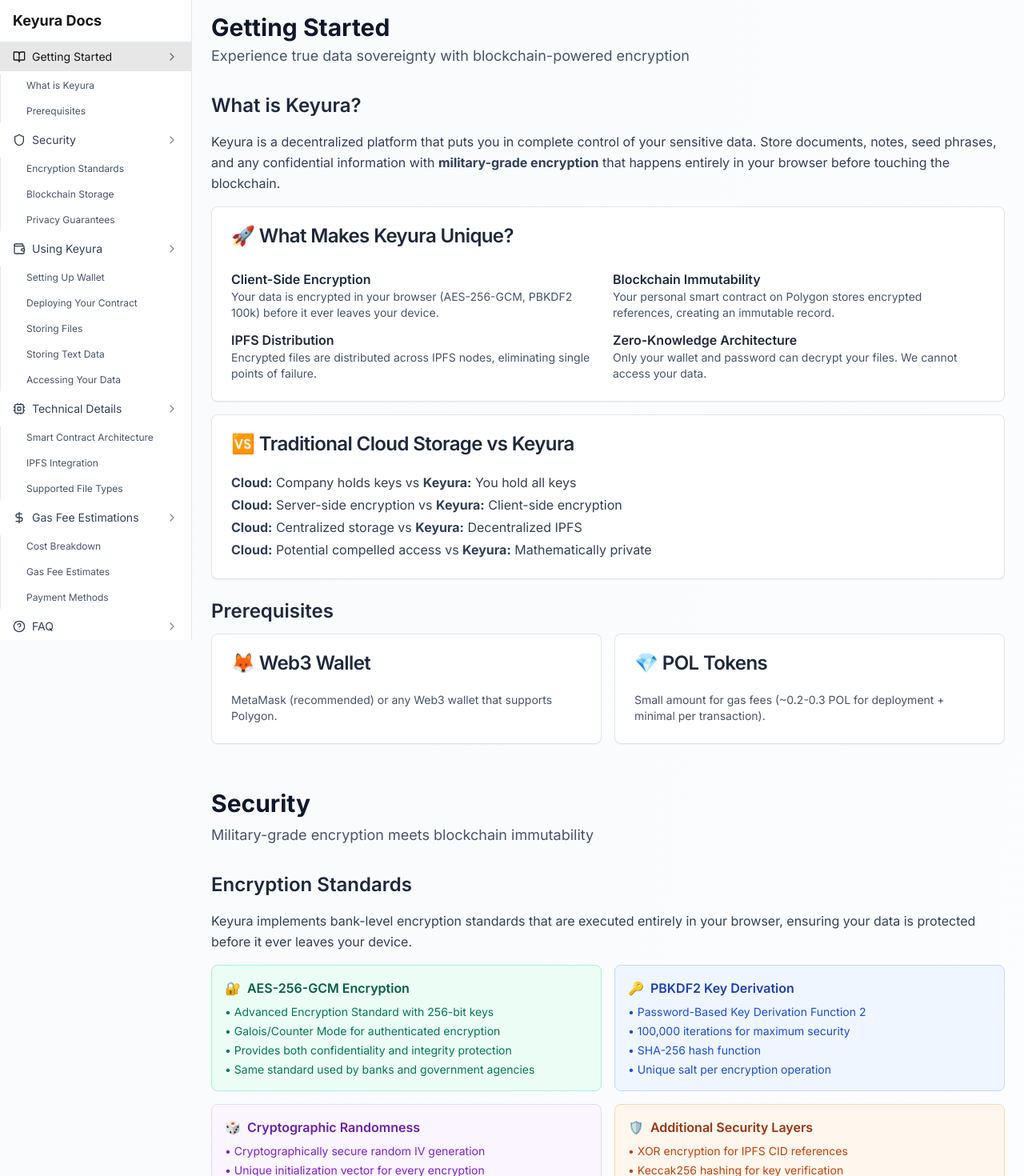
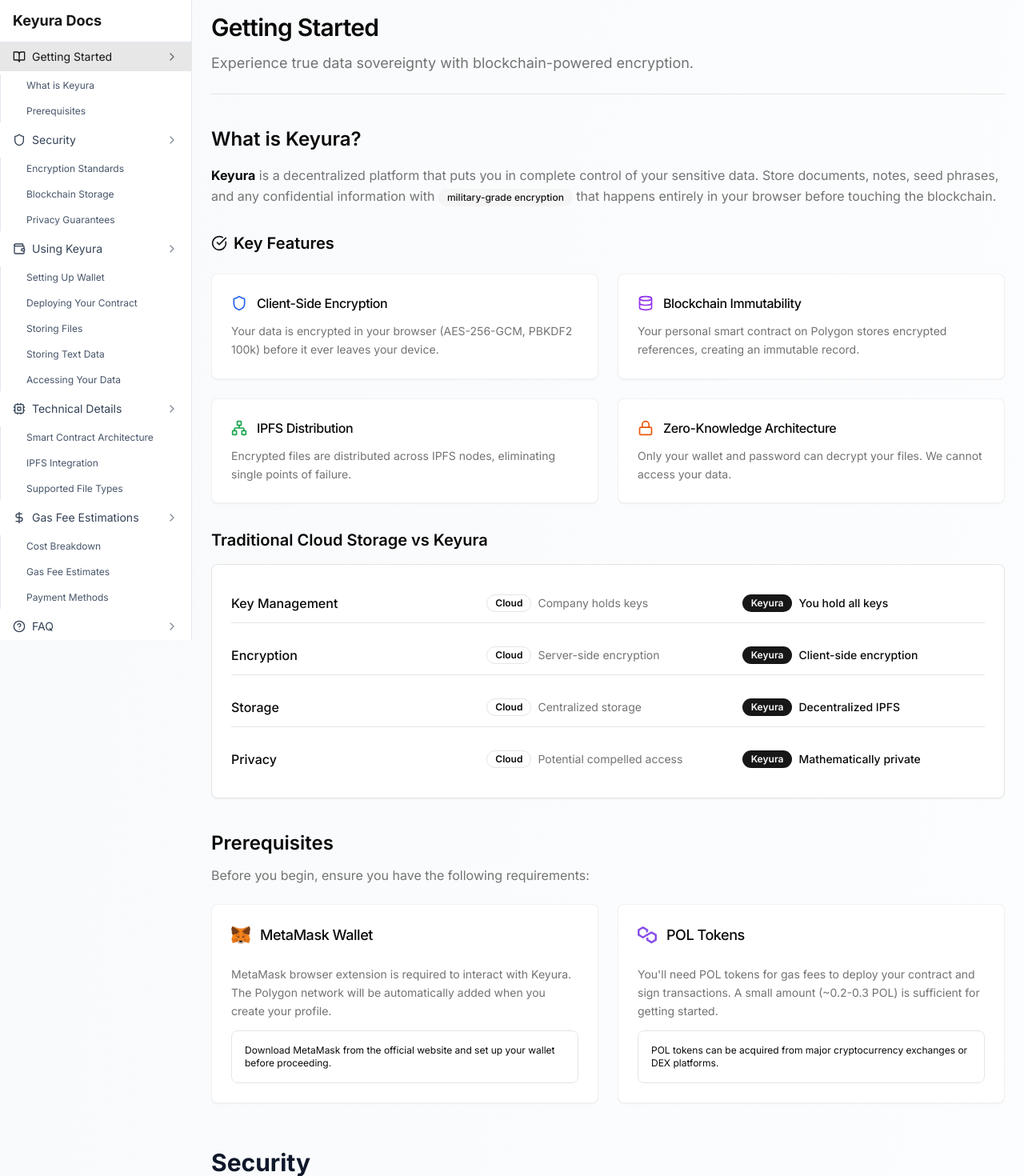
Before and after one commit to srivathsav004/keyura, a Next.js app: page /documentation in a window 1280 px wide. Shown: the top 1470 px of the page at 80% size. Built offline with nearby package versions, Linux system fonts and the light colour scheme.

Commit message:
getting started update

```diff
--- a/app/documentation/getting-started.tsx
+++ b/app/documentation/getting-started.tsx
@@ -1,82 +1,210 @@
-import { Card, CardContent, CardHeader, CardTitle, CardDescription } from "@/components/ui/card";
+'use client';
+
+import { Card, CardContent, CardHeader, CardTitle } from "@/components/ui/card";
+import { Badge } from "@/components/ui/badge";
+import { Separator } from "@/components/ui/separator";
+import { Alert, AlertDescription } from "@/components/ui/alert";
+import { CheckCircle, Shield, Database, Network, Lock } from "lucide-react";
+import Image from "next/image";
 
 export default function GettingStarted() {
   return (
-    <section id="getting-started" className="space-y-8">
-      <div className="space-y-1">
-        <h2 className="text-3xl font-bold text-slate-900">Getting Started</h2>
-        <p className="text-lg text-slate-600">Experience true data sovereignty with blockchain-powered encryption</p>
+    <section id="getting-started" className="space-y-10 w-full">
+      {/* Header */}
+      <div className="space-y-3">
+        <h1 className="text-3xl font-semibold tracking-tight text-foreground">
+          Getting Started
+        </h1>
+        <p className="text-lg text-muted-foreground leading-relaxed">
+          Experience true data sovereignty with blockchain-powered encryption.
+        </p>
+        <Separator className="!mt-6" />
       </div>
 
+      {/* What is Keyura */}
+      <div className="space-y-8">
+        <div className="space-y-4">
+          <h2 id="what-is-keyura" className="text-2xl font-semibold text-foreground">
+            What is Keyura?
+          </h2>
+          <div>
+            <p className="text-base text-muted-foreground leading-relaxed">
+              <strong className="text-foreground">Keyura</strong> is a decentralized platform that puts you in
+              complete control of your sensitive data. Store documents, notes, seed phrases, and any confidential
+              information with{" "}
+              <Badge variant="secondary" className="font-medium">
+                military-grade encryption
+              </Badge>{" "}
+              that happens entirely in your browser before touching the blockchain.
+            </p>
+          </div>
+        </div>
+
+        {/* Features Grid */}
         <div className="space-y-6">
+          <div className="flex items-center gap-2">
+            <CheckCircle className="h-5 w-5 text-primary" />
+            <h3 className="text-xl font-semibold text-foreground">Key Features</h3>
+          </div>
+
+          <div className="grid gap-6 grid-cols-1 lg:grid-cols-2">
+            <Card className="border-border/50">
+              <CardHeader className="pb-3">
+                <CardTitle className="text-base font-medium flex items-center gap-3">
+                  <Shield className="h-5 w-5 text-blue-600" />
+                  Client-Side Encryption
+                </CardTitle>
+              </CardHeader>
+              <CardContent className="pt-0">
+                <p className="text-sm text-muted-foreground leading-relaxed">
+                  Your data is encrypted in your browser (AES-256-GCM, PBKDF2 100k) before it ever leaves your device.
+                </p>
+              </CardContent>
+            </Card>
+
+            <Card className="border-border/50">
+              <CardHeader className="pb-3">
+                <CardTitle className="text-base font-medium flex items-center gap-3">
+                  <Database className="h-5 w-5 text-purple-600" />
+                  Blockchain Immutability
+                </CardTitle>
+              </CardHeader>
+              <CardContent className="pt-0">
+                <p className="text-sm text-muted-foreground leading-relaxed">
+                  Your personal smart contract on Polygon stores encrypted references, creating an immutable record.
+                </p>
+              </CardContent>
+            </Card>
+
+            <Card className="border-border/50">
+              <CardHeader className="pb-3">
+                <CardTitle className="text-base font-medium flex items-center gap-3">
+                  <Network className="h-5 w-5 text-green-600" />
+                  IPFS Distribution
+                </CardTitle>
+              </CardHeader>
+              <CardContent className="pt-0">
+                <p className="text-sm text-muted-foreground leading-relaxed">
+                  Encrypted files are distributed across IPFS nodes, eliminating single points of failure.
+                </p>
+              </CardContent>
+            </Card>
+
+            <Card className="border-border/50">
+              <CardHeader className="pb-3">
+                <CardTitle className="text-base font-medium flex items-center gap-3">
+                  <Lock className="h-5 w-5 text-orange-600" />
+                  Zero-Knowledge Architecture
+                </CardTitle>
+              </CardHeader>
+              <CardContent className="pt-0">
+                <p className="text-sm text-muted-foreground leading-relaxed">
+                  Only your wallet and password can decrypt your files. We cannot access your data.
+                </p>
+              </CardContent>
+            </Card>
+          </div>
+        </div>
+
+        {/* Comparison Table */}
         <div className="space-y-4">
-          <h3 id="what-is-keyura" className="text-2xl font-semibold text-slate-800">What is Keyura?</h3>
-          <p className="text-slate-700 leading-relaxed">
-            Keyura is a decentralized platform that puts you in complete control of your sensitive data. Store documents,
-            notes, seed phrases, and any confidential information with <strong>military-grade encryption</strong> that
-            happens entirely in your browser before touching the blockchain.
-          </p>
+          <h3 className="text-xl font-semibold text-foreground">
+            Traditional Cloud Storage vs Keyura
+          </h3>
+
           <Card>
-            <CardHeader>
-              <CardTitle className="text-slate-800">🚀 What Makes Keyura Unique?</CardTitle>
-              <CardDescription></CardDescription>
-            </CardHeader>
-            <CardContent>
-              <div className="grid gap-3 md:grid-cols-2">
-                <div>
-                  <div className="font-semibold text-slate-800">Client-Side Encryption</div>
-                  <p className="text-sm text-slate-600">Your data is encrypted in your browser (AES-256-GCM, PBKDF2 100k) before it ever leaves your device.</p>
+            <CardContent className="p-6">
+              <div className="space-y-4">
+                {[
+                  { aspect: "Key Management", cloud: "Company holds keys", keyura: "You hold all keys" },
+                  { aspect: "Encryption", cloud: "Server-side encryption", keyura: "Client-side encryption" },
+                  { aspect: "Storage", cloud: "Centralized storage", keyura: "Decentralized IPFS" },
+                  { aspect: "Privacy", cloud: "Potential compelled access", keyura: "Mathematically private" }
+                ].map((item, index) => (
+                  <div key={index}>
+                    <div className="grid grid-cols-1 md:grid-cols-3 gap-4 py-3">
+                      <div className="font-medium text-foreground">
+                        {item.aspect}
                       </div>
-                <div>
-                  <div className="font-semibold text-slate-800">Blockchain Immutability</div>
-                  <p className="text-sm text-slate-600">Your personal smart contract on Polygon stores encrypted references, creating an immutable record.</p>
+                      <div className="flex items-center gap-2">
+                        <Badge variant="outline" className="text-xs">Cloud</Badge>
+                        <span className="text-sm text-muted-foreground">{item.cloud}</span>
                       </div>
-                <div>
-                  <div className="font-semibold text-slate-800">IPFS Distribution</div>
-                  <p className="text-sm text-slate-600">Encrypted files are distributed across IPFS nodes, eliminating single points of failure.</p>
+                      <div className="flex items-center gap-2">
+                        <Badge variant="default" className="text-xs">Keyura</Badge>
+                        <span className="text-sm text-foreground font-medium">{item.keyura}</span>
                       </div>
-                <div>
-                  <div className="font-semibold text-slate-800">Zero-Knowledge Architecture</div>
-                  <p className="text-sm text-slate-600">Only your wallet and password can decrypt your files. We cannot access your data.</p>
                     </div>
+                    {index < 3 && <Separator />}
+                  </div>
+                ))}
               </div>
             </CardContent>
           </Card>
-          <Card>
+        </div>
+      </div>
+
+      {/* Prerequisites */}
+      <div className="space-y-6">
+        <div className="space-y-3">
+          <h2 id="prerequisites" className="text-2xl font-semibold text-foreground">
+            Prerequisites
+          </h2>
+          <p className="text-muted-foreground">
+            Before you begin, ensure you have the following requirements:
+          </p>
+        </div>
+
+        <div className="grid gap-6 grid-cols-1 lg:grid-cols-2">
+          <Card className="border-border/50">
             <CardHeader>
-              <CardTitle className="text-slate-800">🆚 Traditional Cloud Storage vs Keyura</CardTitle>
+              <CardTitle className="text-lg font-medium flex items-center gap-3">
+                <Image
+                  src="/metamask-logo.png"
+                  alt="MetaMask"
+                  width={24}
+                  height={24}
+                  className="w-6 h-6"
+                />
+                MetaMask Wallet
+              </CardTitle>
             </CardHeader>
-            <CardContent>
-              <ul className="text-slate-700 space-y-1">
-                <li><strong>Cloud:</strong> Company holds keys vs <strong>Keyura:</strong> You hold all keys</li>
-                <li><strong>Cloud:</strong> Server-side encryption vs <strong>Keyura:</strong> Client-side encryption</li>
-                <li><strong>Cloud:</strong> Centralized storage vs <strong>Keyura:</strong> Decentralized IPFS</li>
-                <li><strong>Cloud:</strong> Potential compelled access vs <strong>Keyura:</strong> Mathematically private</li>
-              </ul>
+            <CardContent className="space-y-3">
+              <p className="text-sm text-muted-foreground leading-relaxed">
+                MetaMask browser extension is required to interact with Keyura. The Polygon network will be automatically added when you create your profile.
+              </p>
+              <Alert>
+                <AlertDescription className="text-xs">
+                  Download MetaMask from the official website and set up your wallet before proceeding.
+                </AlertDescription>
+              </Alert>
             </CardContent>
           </Card>
-        </div>
 
-        <div className="space-y-3">
-          <h3 id="prerequisites" className="text-2xl font-semibold text-slate-800">Prerequisites</h3>
-          <div className="grid gap-4 md:grid-cols-2">
-            <Card>
+          <Card className="border-border/50">
             <CardHeader>
-                <CardTitle className="text-slate-800">🦊 Web3 Wallet</CardTitle>
+              <CardTitle className="text-lg font-medium flex items-center gap-3">
+                <Image
+                  src="/polygon-logo.png"
+                  alt="Polygon"
+                  width={24}
+                  height={24}
+                  className="w-6 h-6"
+                />
+                POL Tokens
+              </CardTitle>
             </CardHeader>
-              <CardContent>
-                <p className="text-sm text-slate-600">MetaMask (recommended) or any Web3 wallet that supports Polygon.</p>
+            <CardContent className="space-y-3">
+              <p className="text-sm text-muted-foreground leading-relaxed">
+                You'll need POL tokens for gas fees to deploy your contract and sign transactions. A small amount (~0.2-0.3 POL) is sufficient for getting started.
+              </p>
+              <Alert>
+                <AlertDescription className="text-xs">
+                  POL tokens can be acquired from major cryptocurrency exchanges or DEX platforms.
+                </AlertDescription>
+              </Alert>
             </CardContent>
           </Card>
-            <Card>
-              <CardHeader>
-                <CardTitle className="text-slate-800">💎 POL Tokens</CardTitle>
-              </CardHeader>
-              <CardContent>
-                <p className="text-sm text-slate-600">Small amount for gas fees (~0.2-0.3 POL for deployment + minimal per transaction).</p>
-              </CardContent>
-            </Card>
-          </div>
         </div>
       </div>
     </section>
```
Also changed, not shown: public/metamask-logo.png (added), public/polygon-logo.png (added). Lines whose indentation alone changed are shown as unchanged.
